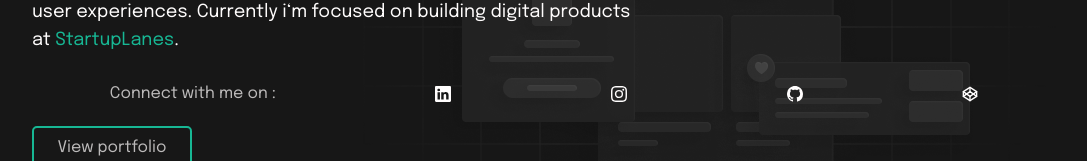
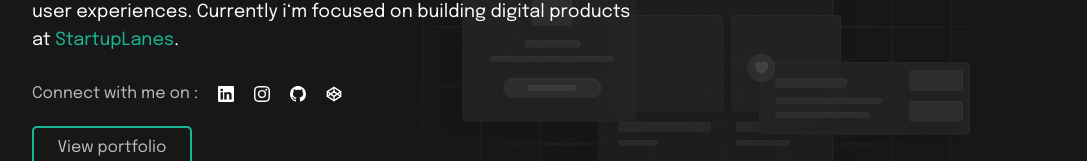
Before and after one commit to siddharthpandey091/creativesiddharth, a Next.js app: page / in a window 1280 px wide. Shown: the part 418-579 px from the top of the page, without its empty margins (96-1183 px from the left). Built offline with nearby package versions, Linux system fonts and the light colour scheme.

Commit message:
Update Hero.jsx

```diff
--- a/components/Hero.jsx
+++ b/components/Hero.jsx
@@ -64,7 +64,7 @@ rel="noreferrer"
           transition={{ delay: 0.7 }}
           className="mt-7"
         >
-          <div className="w-full flex justify-around gap-1 items-center">
+          <div className="w-full flex gap-5 items-center">
             <p>Connect with me on :</p>
             <a
               href="https://www.linkedin.com/in/siddharthpandeydev/"
```
